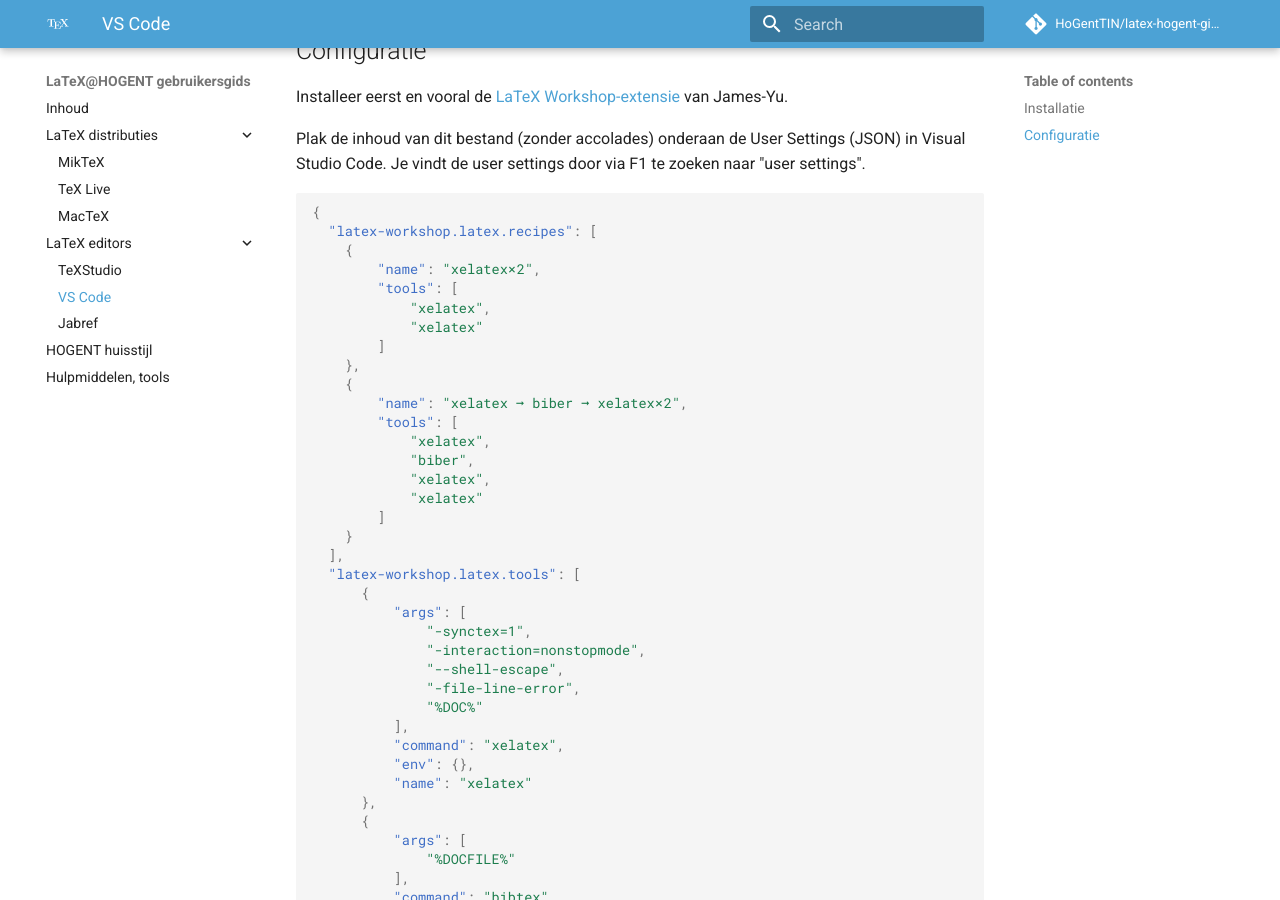
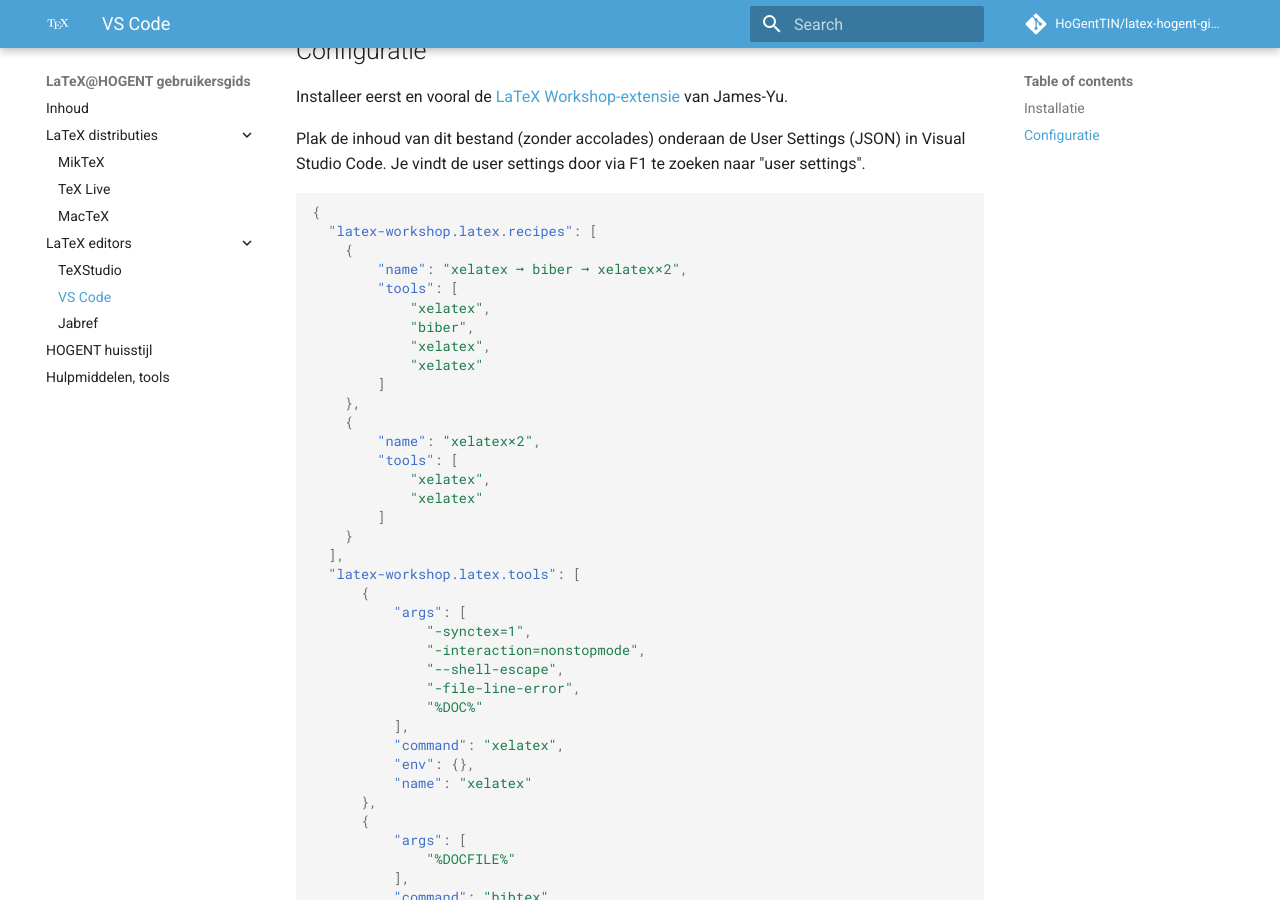
Before and after one commit to HoGentTIN/latex-hogent-gids, an MkDocs documentation site: the page built from docs/installatie-vscode.md, in a window 1280 px wide and 900 px high, scrolled down 502 px. Built offline with MkDocs 1.6.1 and Material for MkDocs 9.7.7, drawn with Linux system fonts in a browser that asks for light colours; comment, search, counter and statistics services are not loaded.

```diff
--- a/docs/installatie-vscode.md
+++ b/docs/installatie-vscode.md
@@ -45,17 +45,17 @@ Plak de inhoud van dit bestand (zonder accolades) onderaan de User Settings (JSO
 {
   "latex-workshop.latex.recipes": [
     {
-        "name": "xelatex× 2",
+        "name": "xelatex ➞ biber ➞ xelatex× 2",
         "tools": [
+            "xelatex",
+            "biber",
             "xelatex",
             "xelatex"
         ]
     },
     {
-        "name": "xelatex ➞ biber ➞ xelatex× 2",
+        "name": "xelatex× 2",
         "tools": [
-            "xelatex",
-            "biber",
             "xelatex",
             "xelatex"
         ]
```
